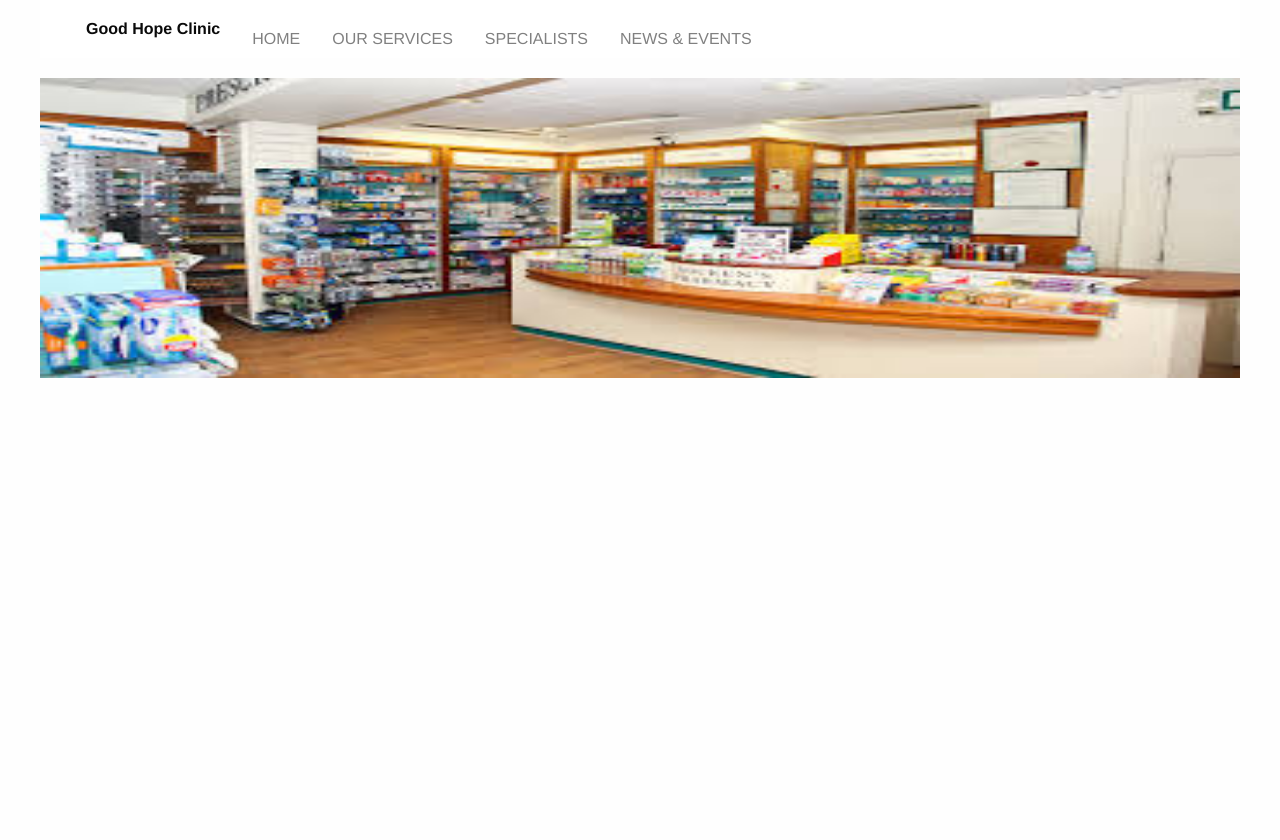
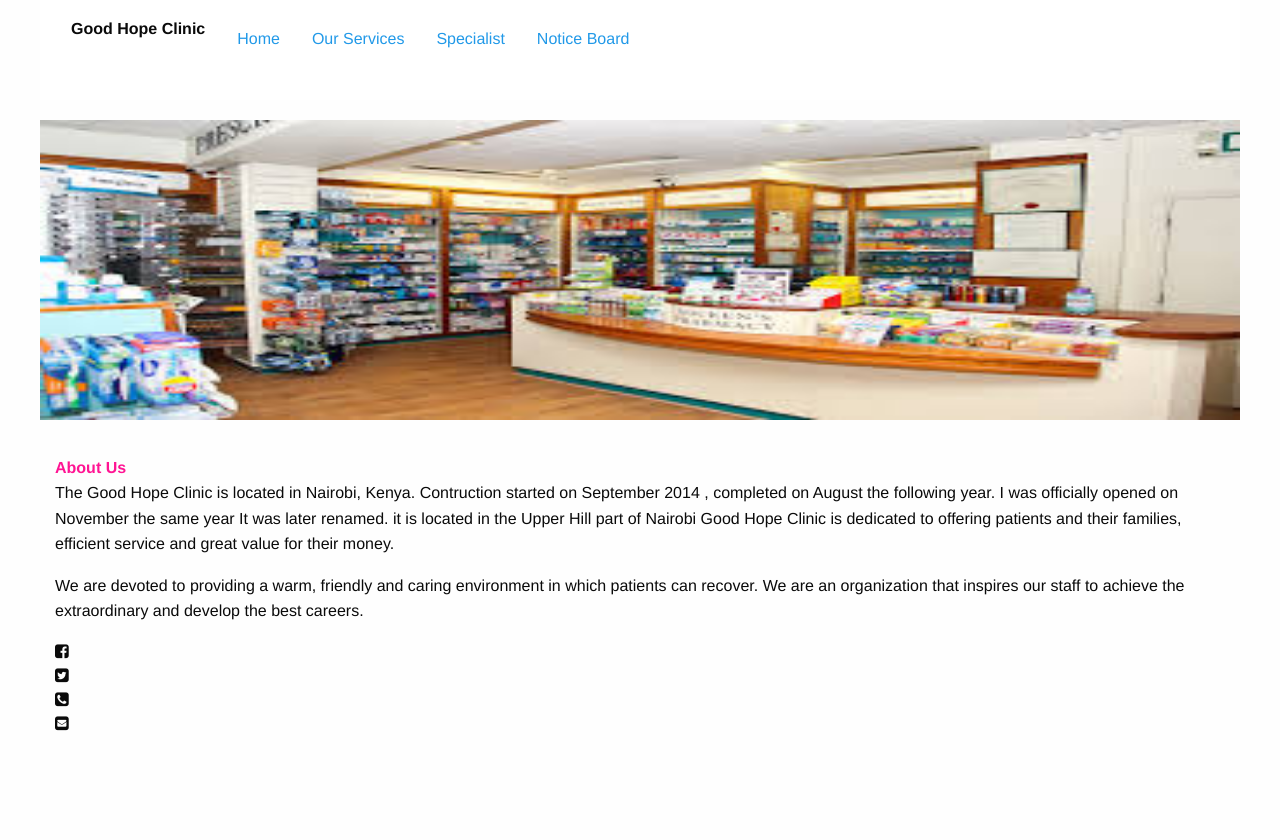
Before and after one commit to gitalry/clinic, a plain HTML site: page index.html in a window 1280 px wide. Before the commit the page ends 800 px from the top, so only its background shows below. Drawn offline with nearby package versions, Linux system fonts and the light colour scheme.

Commit message:
changed home

```diff
--- a/index.html
+++ b/index.html
@@ -19,26 +19,24 @@
 <body>
     <div class="container">
         <div class="row fullwidth">
-            <div class="large-12 columns">
+            <div class="large-12 columns nav">
 
-                <div class="large-11 columns">
-                    <div class="top-bar" id="example-menu ">
-                        <div class="top-bar-left">
+
                             <ul class="dropdown menu" data-dropdown-menu>
-                                <li class="menu-text">Good Hope Clinic</li>
+                                <li class="menu-text"><b>Good Hope Clinic</b></li>
 
-                                <li><a href="index.html">HOME</a></li>
-                <li> <a href="services.html">OUR SERVICES</a></li>
-                <li><a href="specialist.html">SPECIALISTS</a></li>
-                <li><a href="news.html">NEWS &amp; EVENTS</a></li>
+                                <li><a href="index.html">Home</a></li>
+                                <li> <a href="services.html">Our Services</a></li>
+                                <li><a href="specialist.html">Specialist</a></li>
+                                <li><a href="news.html">Notice Board</a></li>
                             </ul>
                         </div>
 
                     </div>
                 </div>
 
-            </div>
-        </div>
+
+
         <div class="row slider">
 
             <div id="slider">
@@ -52,14 +50,28 @@
                 </figure>
             </div>
         </div>
-        <div class="large-12 columns">
+        <div class="row">
+            <div class="small 12 medium-12 large-12 columns">
+                <span><b>About Us</b></span>
+                <br>
+                <p>The Good Hope Clinic is located in Nairobi, Kenya. Contruction started on September 2014 , completed on August the following year. I was officially opened on November the same year It was later renamed. it is located in the Upper Hill part of Nairobi Good Hope Clinic is dedicated to offering patients and their families, efficient service and great value for their money.</p>
+                <p> We are devoted to providing a warm, friendly and caring environment in which patients can recover. We are an organization that inspires our staff to achieve the extraordinary and develop the best careers.</p>
+            </div>
+        </div>
+        <div class="row">
+            <div class="small 12 medium-12 large-12 columns footer">
+            <i class="fa fa-facebook-square" aria-hidden="true"></i><br>
+            <i class="fa fa-twitter-square" aria-hidden="true"></i><br>
+            <i class="fa fa-phone-square" aria-hidden="true"></i><br>
+<i class="fa fa-envelope-square" aria-hidden="true"></i>
+            </div>
+        </div>
 
-        </div>
         <script src='http://cdnjs.cloudflare.com/ajax/libs/jquery/2.1.3/jquery.min.js'></script>
-         <script src="js/vendor/jquery.js"></script>
-    <script src="js/vendor/what-input.js"></script>
-    <script src="js/vendor/foundation.js"></script>
-    <script src="js/app.js"></script>
+        <script src="js/vendor/jquery.js"></script>
+        <script src="js/vendor/what-input.js"></script>
+        <script src="js/vendor/foundation.js"></script>
+        <script src="js/app.js"></script>
 </body>
 
 </html>
```
